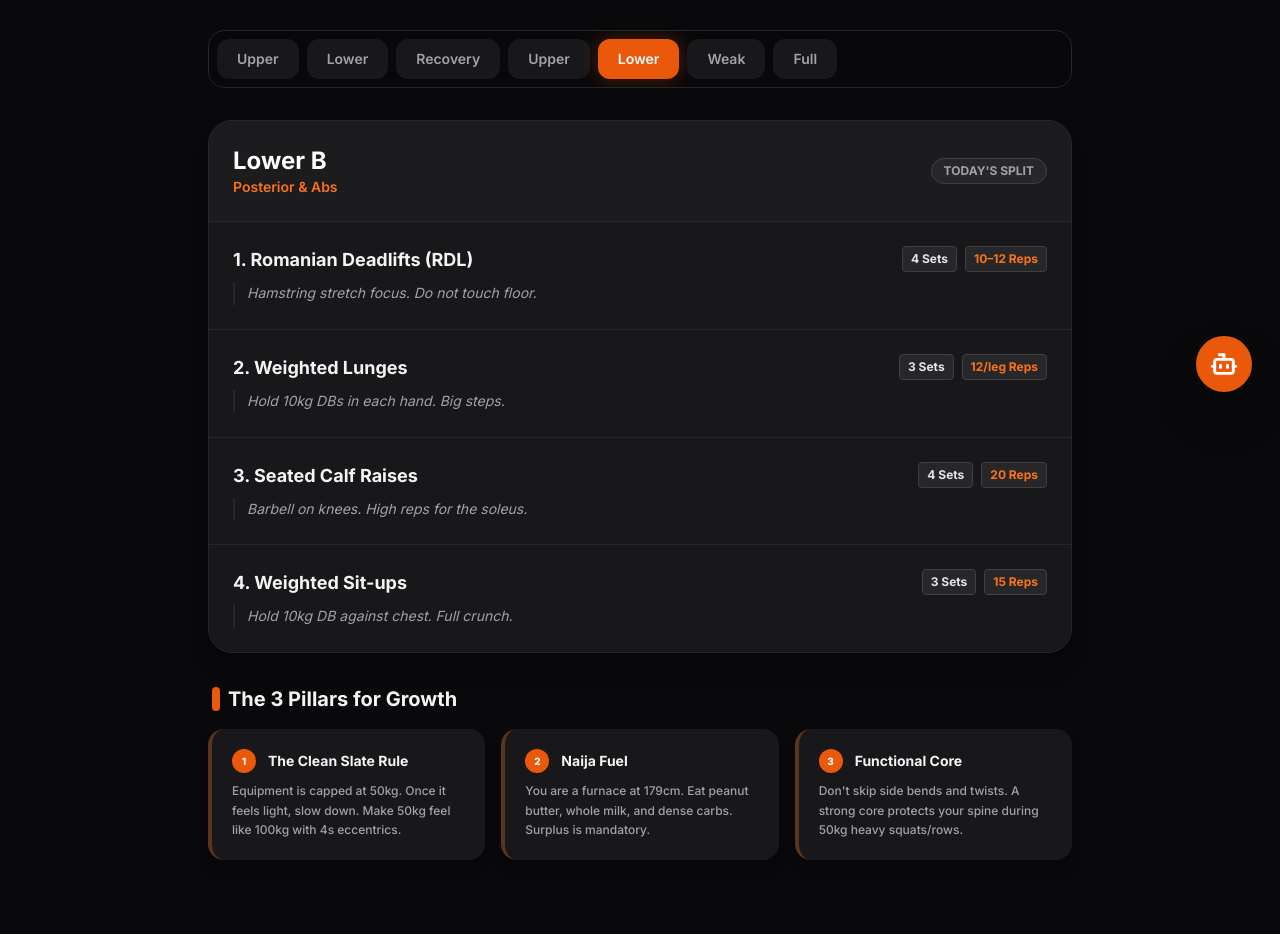
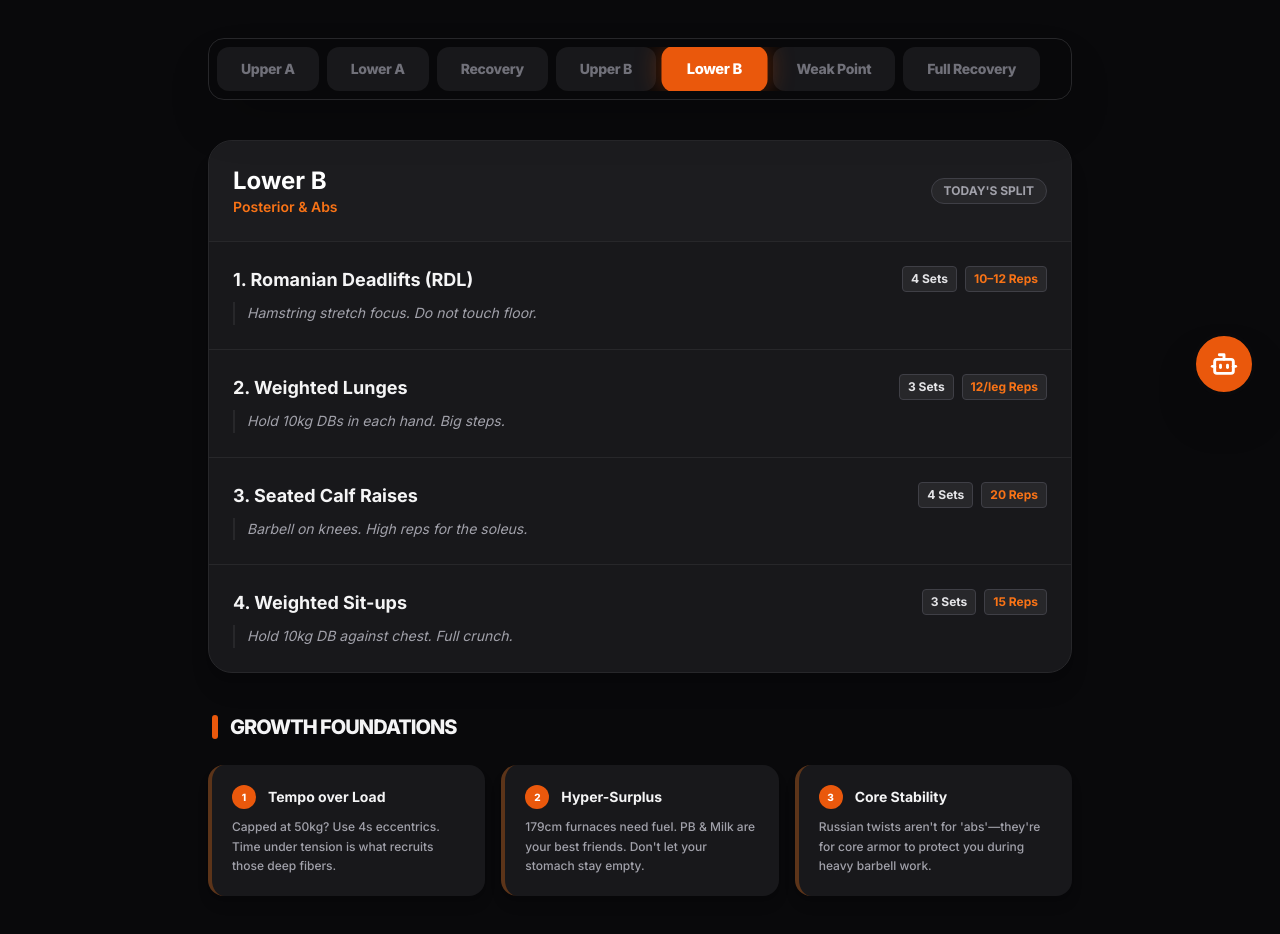
Before and after one commit to Victoraire/gym, a React (Vite) app: page / in a window 1280 px wide. Shown: the part 380-1314 px from the top of the page. Built offline with nearby package versions, Linux system fonts and the light colour scheme.

Commit message:
Update App.tsx

```diff
--- a/App.tsx
+++ b/App.tsx
@@ -28,62 +28,62 @@ const App: React.FC = () => {
   const selectedDay = WORKOUT_DAYS.find(d => d.id === selectedDayId) || WORKOUT_DAYS[0];
 
   return (
-    <div className="min-h-screen bg-zinc-950 text-zinc-100 pb-24">
+    <div className="min-h-screen bg-zinc-950 text-zinc-100 pb-24 selection:bg-orange-500/30">
       <Header />
 
-      <main className="max-w-4xl mx-auto px-4 mt-8 space-y-8">
+      <main className="max-w-4xl mx-auto px-4 mt-8 space-y-10">
         {/* Progress Tracker */}
         <section>
           <ProgressWidget stats={stats} setStats={setStats} />
         </section>
 
         {/* Day Selector */}
-        <section className="sticky top-4 z-40 bg-zinc-950/80 backdrop-blur-md p-2 rounded-2xl border border-zinc-800 overflow-x-auto">
-          <div className="flex space-x-2">
+        <section className="sticky top-4 z-40 bg-zinc-950/90 backdrop-blur-xl p-2 rounded-2xl border border-zinc-800 shadow-2xl">
+          <div className="flex space-x-2 overflow-x-auto no-scrollbar scroll-smooth">
             {WORKOUT_DAYS.map((day) => (
               <button
                 key={day.id}
                 onClick={() => setSelectedDayId(day.id)}
-                className={`flex-shrink-0 px-5 py-2.5 rounded-xl text-sm font-semibold transition-all duration-200 ${
+                className={`flex-shrink-0 px-6 py-3 rounded-xl text-sm font-black tracking-tight transition-all duration-300 ${
                   selectedDayId === day.id
-                    ? 'bg-orange-600 text-white shadow-[0_0_20px_rgba(234,88,12,0.3)]'
-                    : 'bg-zinc-900 text-zinc-400 hover:bg-zinc-800 hover:text-zinc-200'
+                    ? 'bg-orange-600 text-white shadow-[0_0_25px_rgba(234,88,12,0.4)] scale-105'
+                    : 'bg-zinc-900 text-zinc-500 hover:bg-zinc-800 hover:text-zinc-300'
                 }`}
               >
-                {day.title.split(' ')[0]}
+                {day.title}
               </button>
             ))}
           </div>
         </section>
 
-        {/* Selected Workout */}
-        <section>
+        {/* Selected Workout / Rest Timer Flow */}
+        <section className="min-h-[400px]">
           <WorkoutCard day={selectedDay} />
         </section>
 
         {/* The 3 Rules */}
-        <section className="space-y-4">
-          <h2 className="text-xl font-bold flex items-center gap-2 px-1">
-            <span className="w-2 h-6 bg-orange-600 rounded-full"></span>
-            The 3 Pillars for Growth
+        <section className="space-y-6">
+          <h2 className="text-xl font-black flex items-center gap-3 px-1 uppercase tracking-tighter">
+            <span className="w-1.5 h-6 bg-orange-600 rounded-full"></span>
+            Growth Foundations
           </h2>
           <div className="grid grid-cols-1 md:grid-cols-3 gap-4">
             <RuleCard
               num={1}
-              title="The Clean Slate Rule"
-              content="Equipment is capped at 50kg. Once it feels light, slow down. Make 50kg feel like 100kg with 4s eccentrics."
+              title="Tempo over Load"
+              content="Capped at 50kg? Use 4s eccentrics. Time under tension is what recruits those deep fibers."
               color="border-orange-500/30"
             />
             <RuleCard
               num={2}
-              title="Naija Fuel"
-              content="You are a furnace at 179cm. Eat peanut butter, whole milk, and dense carbs. Surplus is mandatory."
+              title="Hyper-Surplus"
+              content="179cm furnaces need fuel. PB & Milk are your best friends. Don't let your stomach stay empty."
               color="border-orange-500/30"
             />
             <RuleCard
               num={3}
-              title="Functional Core"
-              content="Don't skip side bends and twists. A strong core protects your spine during 50kg heavy squats/rows."
+              title="Core Stability"
+              content="Russian twists aren't for 'abs'—they're for core armor to protect you during heavy barbell work."
               color="border-orange-500/30"
             />
           </div>
```
